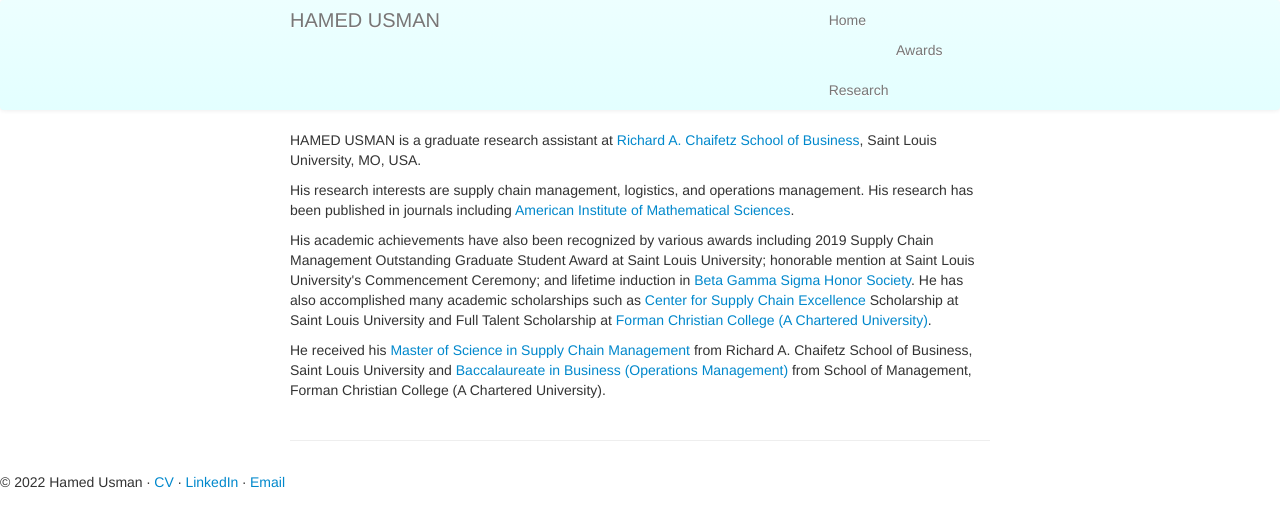
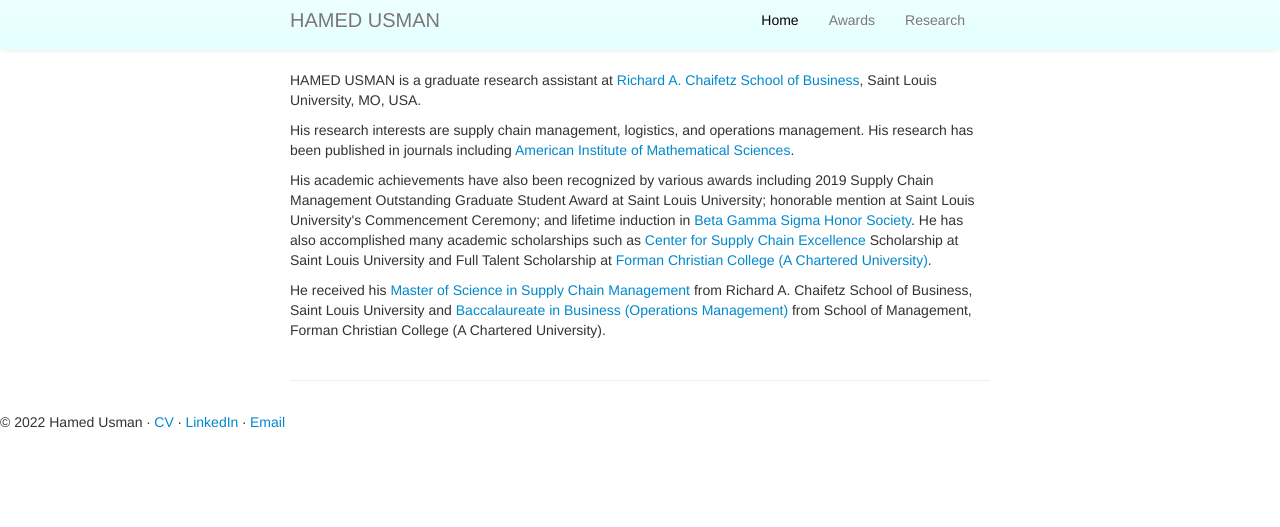
Before and after one commit to hamedusman/hamedusman.github.io, a Jekyll site: the page built from index.md, in a window 1280 px wide. Shown: the top 527 px of the page. Built offline with Jekyll 4.4.1, drawn with Linux system fonts in a browser that asks for light colours.

Commit message:
Update default.html

```diff
--- a/_includes/themes/twitter/default.html
+++ b/_includes/themes/twitter/default.html
@@ -35,7 +35,7 @@
         <div class="container-narrow">
           <a class="brand" href="{{ HOME_PATH }}">{{ site.title }}</a>
           <ul class="nav">
-            <p class="hover-underline-animation"><li><a href="http://hamedusman.github.io">Home</a></li></p>
+            <li><a href="http://hamedusman.github.io"><p class="hover-underline-animation">Home</p></a></li>
             <li><a href="/pages/awards.html">Awards</a></li>
             <li><a href="/pages/research.html">Research</a></li>
           </ul>
```
